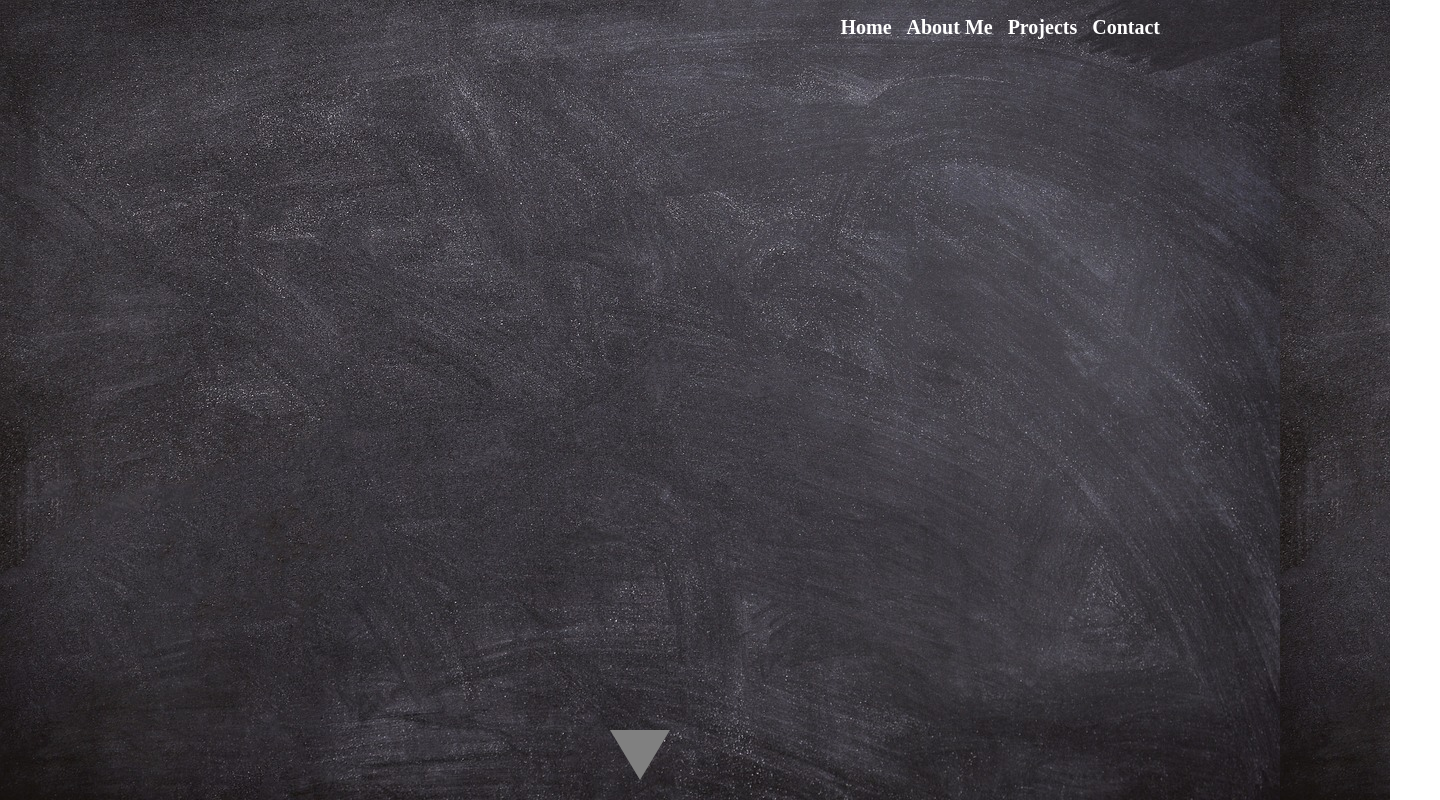
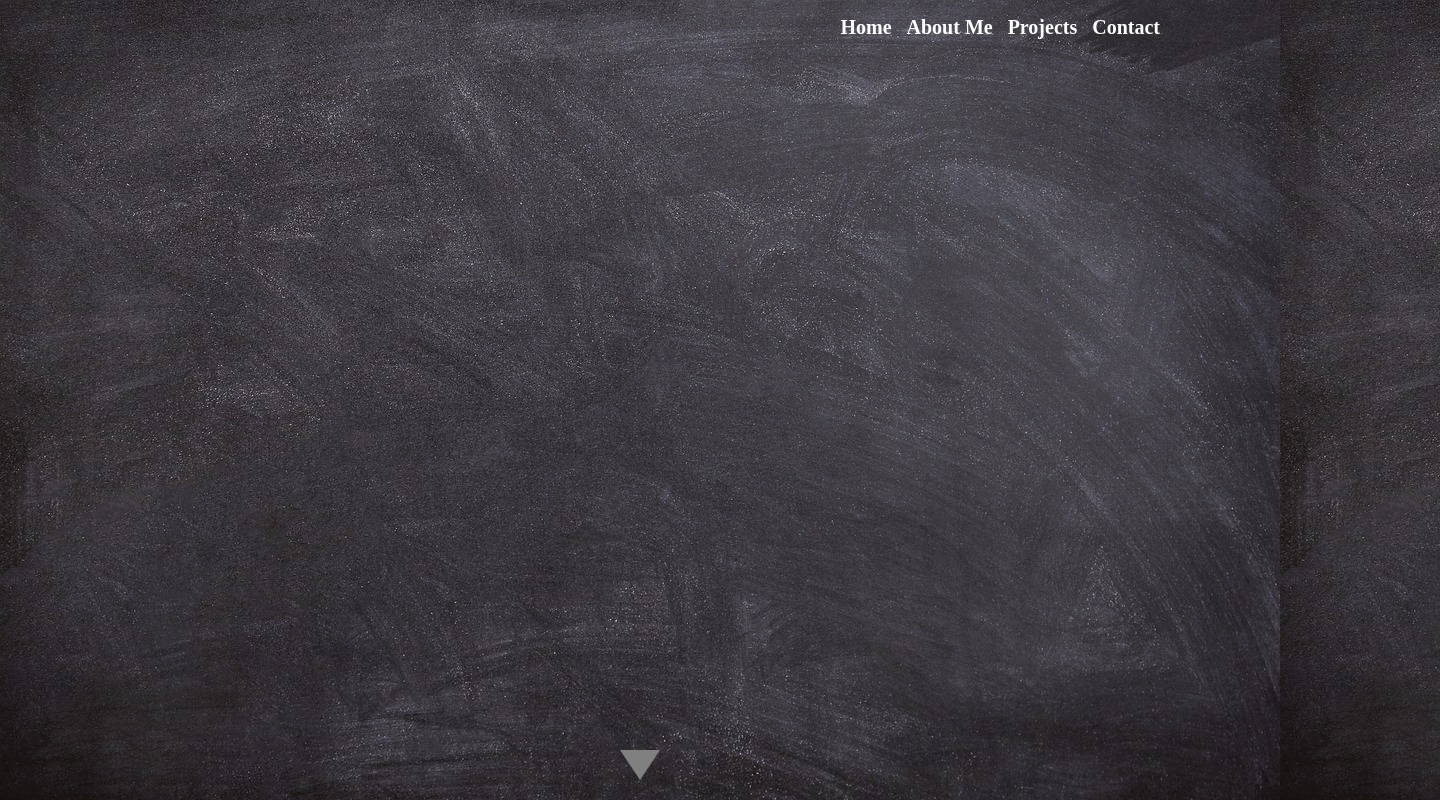
Before and after one commit to tomyhas59/portfolio, a React (Create React App) app: page / in a window 1280 px wide. Shown: the top 800 px of the page, 1440 px wide, since content can reach past the window. Built offline with nearby package versions, Linux system fonts and the light colour scheme.

Commit message:
projects ani

```diff
--- a/src/App.css
+++ b/src/App.css
@@ -57,10 +57,10 @@ h2 {
   -webkit-text-fill-color: transparent;
 }
 p {
-  width: 500px;
+  width: 550px;
   font-size: 20px;
   margin: 0 auto;
-  margin-top: 20px;
+  margin-top: 10px;
 }
 
 footer {
@@ -80,9 +80,9 @@ footer {
 }
 .downButton {
   position: absolute;
-  border-left: 30px solid transparent;
-  border-right: 30px solid transparent;
-  border-top: 50px solid;
+  border-left: 20px solid transparent;
+  border-right: 20px solid transparent;
+  border-top: 30px solid;
   color: gray;
   bottom: 20px;
   left: 50%;
@@ -95,9 +95,9 @@ footer {
 
 .upButton {
   position: absolute;
-  border-left: 30px solid transparent;
-  border-right: 30px solid transparent;
-  border-bottom: 50px solid;
+  border-left: 20px solid transparent;
+  border-right: 20px solid transparent;
+  border-bottom: 30px solid;
   color: gray;
   bottom: 20px;
   left: 50%;
@@ -123,8 +123,7 @@ footer {
 }
 .aboutMeTitle {
   opacity: 0;
-  transform: translateX(-500px); /*  초기 위치  */
-  transition: opacity 0.5s ease-in, transform 1s ease-in;
+  transition: opacity 0.5s ease-in, transform 0.5s ease-in;
 }
 
 .aboutMeContent {
@@ -132,8 +131,7 @@ footer {
   color: #fff;
   border-radius: 20px;
   opacity: 0;
-  transform: translateX(500px); /*  초기 위치  */
-  transition: opacity 0.5s ease-in, transform 1s ease-in;
+  transition: opacity 0.5s ease-in, transform 0.5s ease-in;
   @media (max-width: 480px) {
     font-size: 12px;
     width: 250px;
--- a/src/App.tsx
+++ b/src/App.tsx
@@ -32,6 +32,24 @@ const App: React.FC = () => {
     else changeStyle(0, 500);
   };
 
+  const showProjects = (sectionId: string) => {
+    const projects: HTMLElement | null = document.querySelector(".projects");
+
+    const changeStyle = (
+      opacity: number,
+      transform: number,
+      visibility: string
+    ) => {
+      if (projects) {
+        projects.style.opacity = opacity.toString();
+        projects.style.transform = `translateY(${transform}px)`;
+        projects.style.visibility = visibility;
+      }
+    };
+    if (sectionId === "projects") changeStyle(1, 0, "visible");
+    else changeStyle(0, -1000, "hidden");
+  };
+
   const downButton = (sectionId: string) => {
     const targetOffset = document.getElementById(sectionId)?.offsetTop || 0;
 
@@ -41,6 +59,7 @@ const App: React.FC = () => {
     });
 
     showAboutMeText(sectionId);
+    showProjects(sectionId);
   };
 
   useEffect(() => {
@@ -66,6 +85,7 @@ const App: React.FC = () => {
       });
     }
     showAboutMeText(sectionId);
+    showProjects(sectionId);
   };
 
   useEffect(() => {
--- a/src/css/projects.css
+++ b/src/css/projects.css
@@ -8,12 +8,18 @@
 
 .projects {
   display: flex;
+  opacity: 0;
+  transition: opacity 0.5s ease-in, transform 0.5s ease-in;
+  visibility: hidden;
   .projectName {
     width: 200px;
     margin: 0 auto;
     border-radius: 20px;
     margin-top: 5px;
     background-color: #fff;
+    @media (max-width: 480px) {
+      width: 100px;
+    }
   }
 }
 
```
